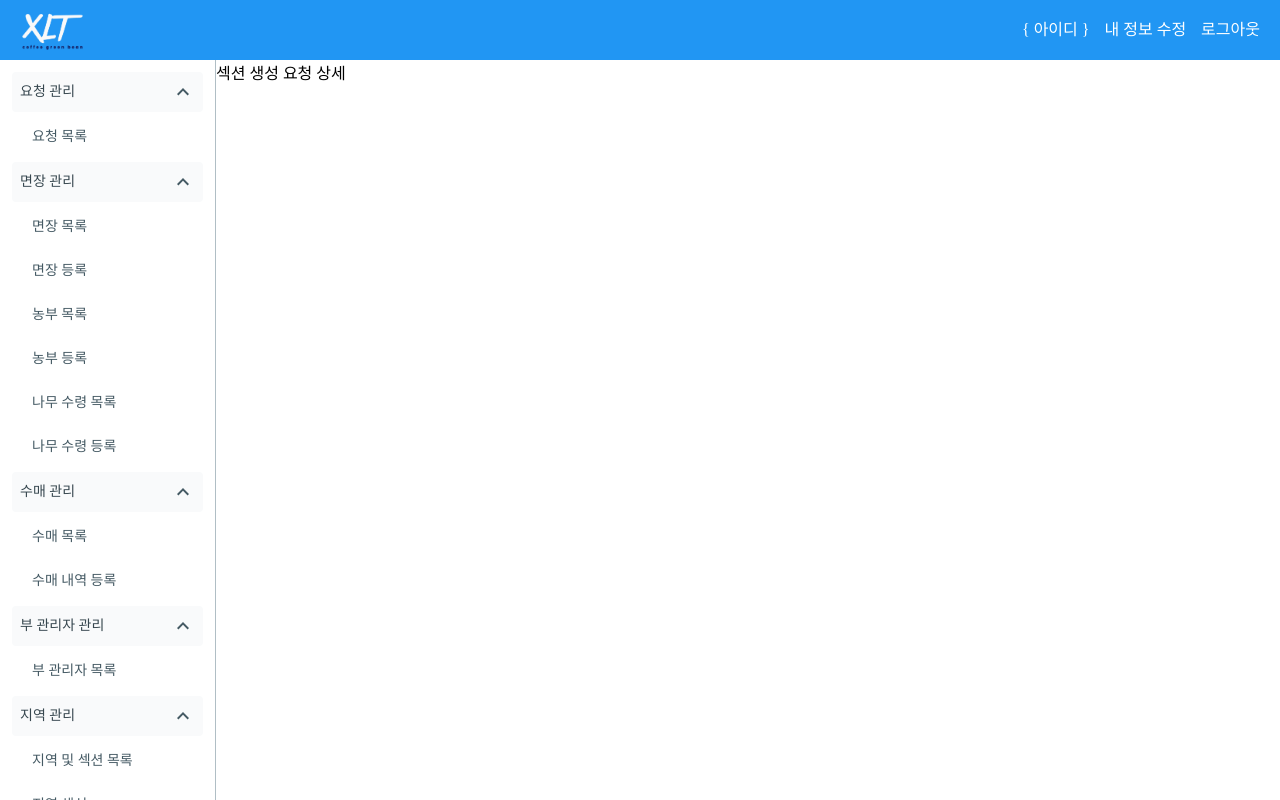
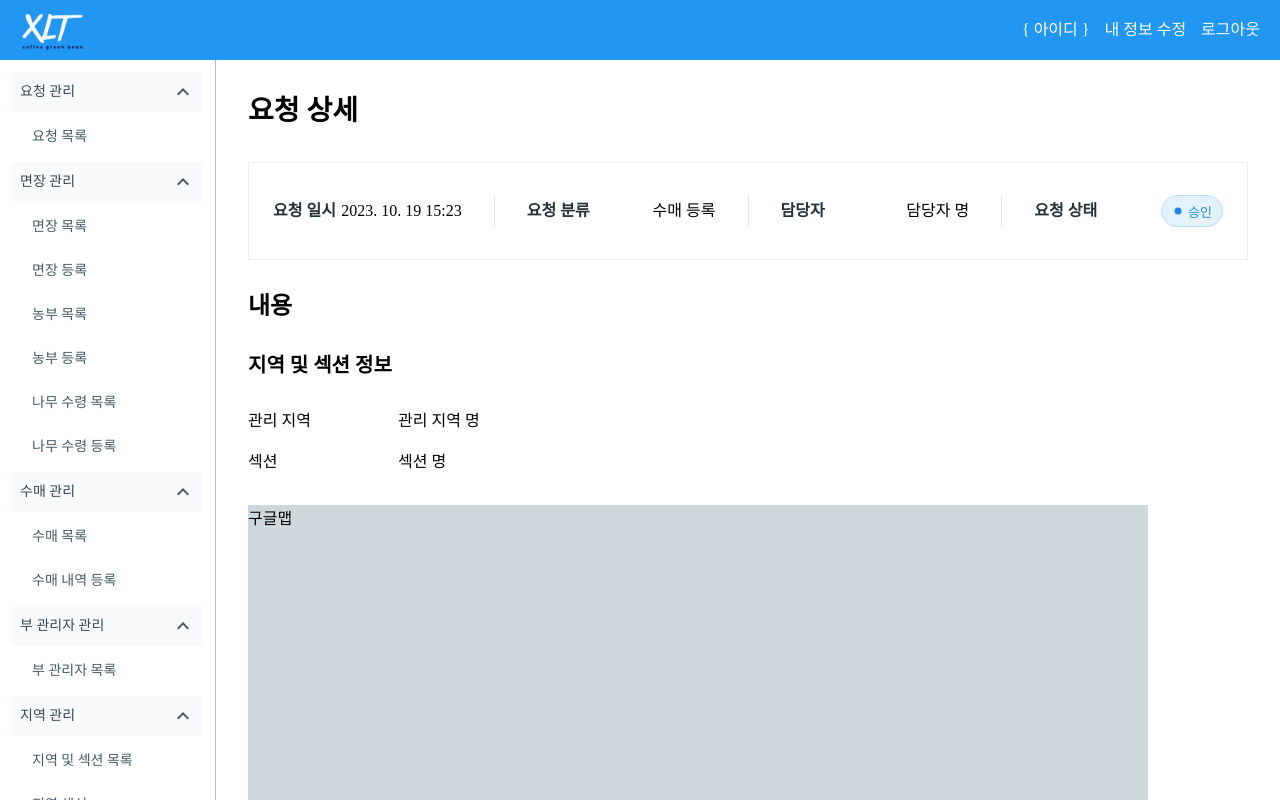
Before and after one commit to media-art-nation/coffee-frontend, a React (Vite) app: page /requests/section/1 in a window 1280 px wide. Built offline with nearby package versions, Linux system fonts and the light colour scheme.

Commit message:
[feat] 섹션 요청 상세 디자인 반영

```diff
--- a/src/pages/Requests/FarmerRequestDetails/RequestDetailsLayout.tsx
+++ b/src/pages/Requests/FarmerRequestDetails/RequestDetailsLayout.tsx
@@ -93,7 +93,7 @@ const RequestDetailsLayout = ({ children }: RequestDetailsLayoutProps) => {
                                 'justifyContent': 'flex-end',
                                 'flexDirection': 'row',
                                 'gap': '10px',
-                                'padding': '10px 0',
+                                'padding': '0 0 30px 0',
                                 '& .MuiButton-root': { height: '40px' },
                             }}
                         >
@@ -112,7 +112,7 @@ const RequestDetailsLayout = ({ children }: RequestDetailsLayoutProps) => {
                             'flexDirection': 'row',
                             'gap': '10px',
                             '& .MuiButton-root': { height: '40px' },
-                            'padding': '10px 0',
+                            'padding': '0 0 30px 0',
                         }}
                     >
                         <Button variant="containedRed" onClick={toggleShowTextArea}>
--- a/src/pages/Requests/FarmerRequestDetails/index.tsx
+++ b/src/pages/Requests/FarmerRequestDetails/index.tsx
@@ -10,7 +10,7 @@ const FarmerRequestDetails = () => {
             <Stack sx={{ gap: '20px' }}>
                 <Typography variant="h3/bold">내용</Typography>
                 <Typography variant="title/semibold">농부 정보</Typography>
-                <Stack sx={{ flexDirection: 'row', gap: '20px', alignItems: 'center' }}>
+                <Stack sx={{ flexDirection: 'row', gap: '30px', alignItems: 'center' }}>
                     <Box
                         sx={{
                             width: '120px',
--- a/src/pages/Requests/SectionRequestDetails/index.tsx
+++ b/src/pages/Requests/SectionRequestDetails/index.tsx
@@ -1,7 +1,43 @@
-import { Stack } from '@mui/material';
+import { Stack, Typography } from '@mui/material';
+
+import { palette } from '@/themes';
+
+import RequestDetailsLayout from '../FarmerRequestDetails/RequestDetailsLayout';
 
 const SectionRequestDetails = () => {
-    return <Stack sx={{ width: '100%' }}>섹션 생성 요청 상세</Stack>;
+    return (
+        <RequestDetailsLayout>
+            <Stack sx={{ gap: '30px' }}>
+                <Typography variant="h3/bold">내용</Typography>
+                <Typography variant="title/semibold">지역 및 섹션 정보</Typography>
+                <Stack
+                    sx={{
+                        'gap': '15px',
+                        '& .MuiStack-root': {
+                            'flexDirection': 'row',
+                            'alignItems': 'center',
+                            'gap': '30px',
+                            '& .MuiTypography-root': {
+                                minWidth: '120px',
+                            },
+                        },
+                    }}
+                >
+                    <Stack>
+                        <Typography>관리 지역</Typography>
+                        <Typography>관리 지역 명</Typography>
+                    </Stack>
+                    <Stack>
+                        <Typography>섹션</Typography>
+                        <Typography>섹션 명</Typography>
+                    </Stack>
+                </Stack>
+                <Stack sx={{ width: '900px', height: '400px', backgroundColor: palette.grey[100] }}>
+                    구글맵
+                </Stack>
+            </Stack>
+        </RequestDetailsLayout>
+    );
 };
 
 export default SectionRequestDetails;
```
